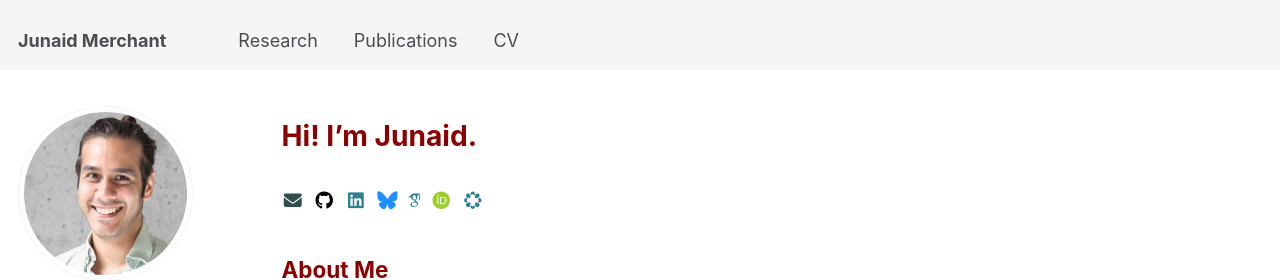
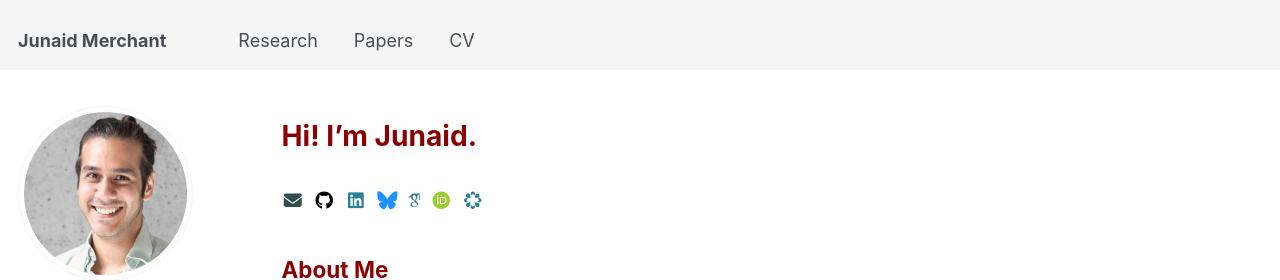
Before and after one commit to JunaidMerchant/JunaidMerchant.github.io, a Jekyll site: the page built from _pages/about.md, in a window 1280 px wide. Shown: the top 280 px of the page. Built offline with Jekyll 4.4.1, drawn with Linux system fonts in a browser that asks for light colours; some web fonts are replaced.

Commit message:
Add files via upload

```diff
--- a/_data/navigation.yml
+++ b/_data/navigation.yml
@@ -7,8 +7,8 @@
 main:
   - title: "Research"
     url: /research/
-  - title: "Publications"
-    url: /publications/
+  - title: "Papers"
+    url: /papers/
 
   # - title: "Talks"
   #   url: /talks/
```
